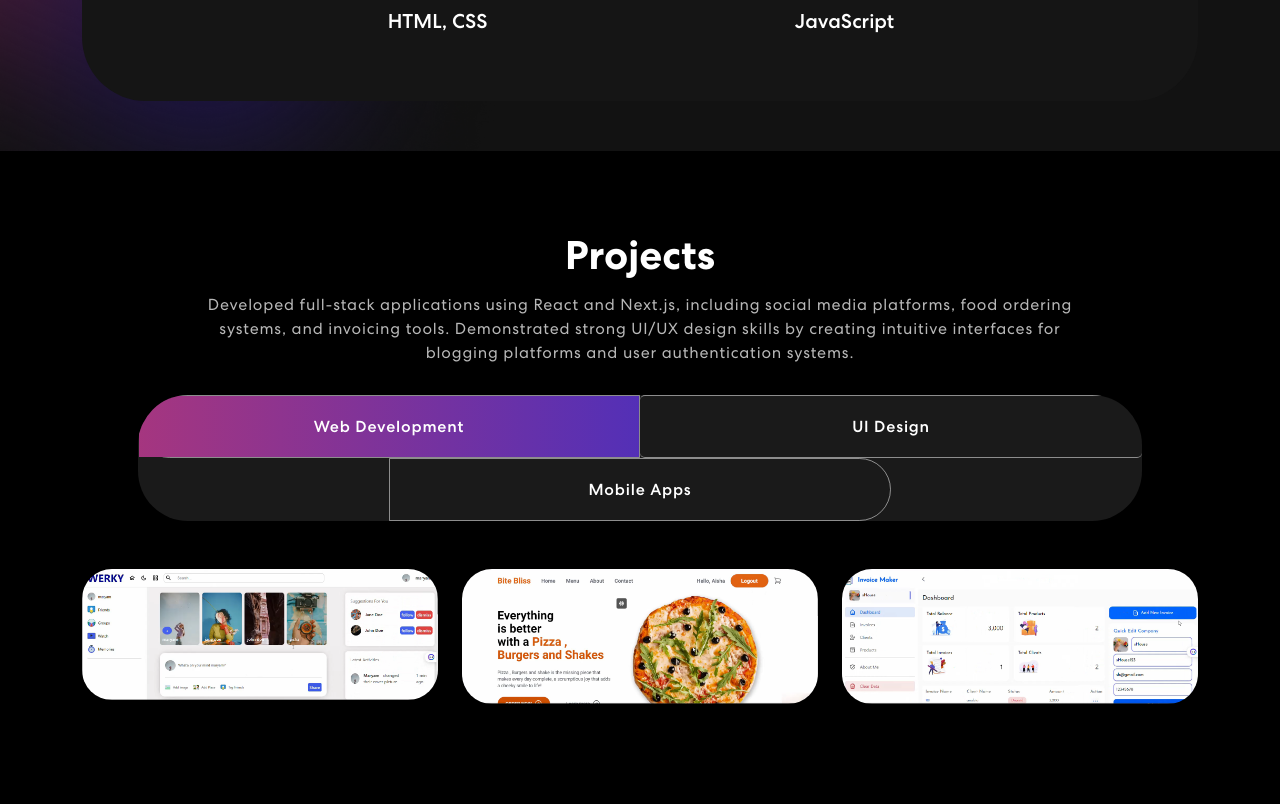
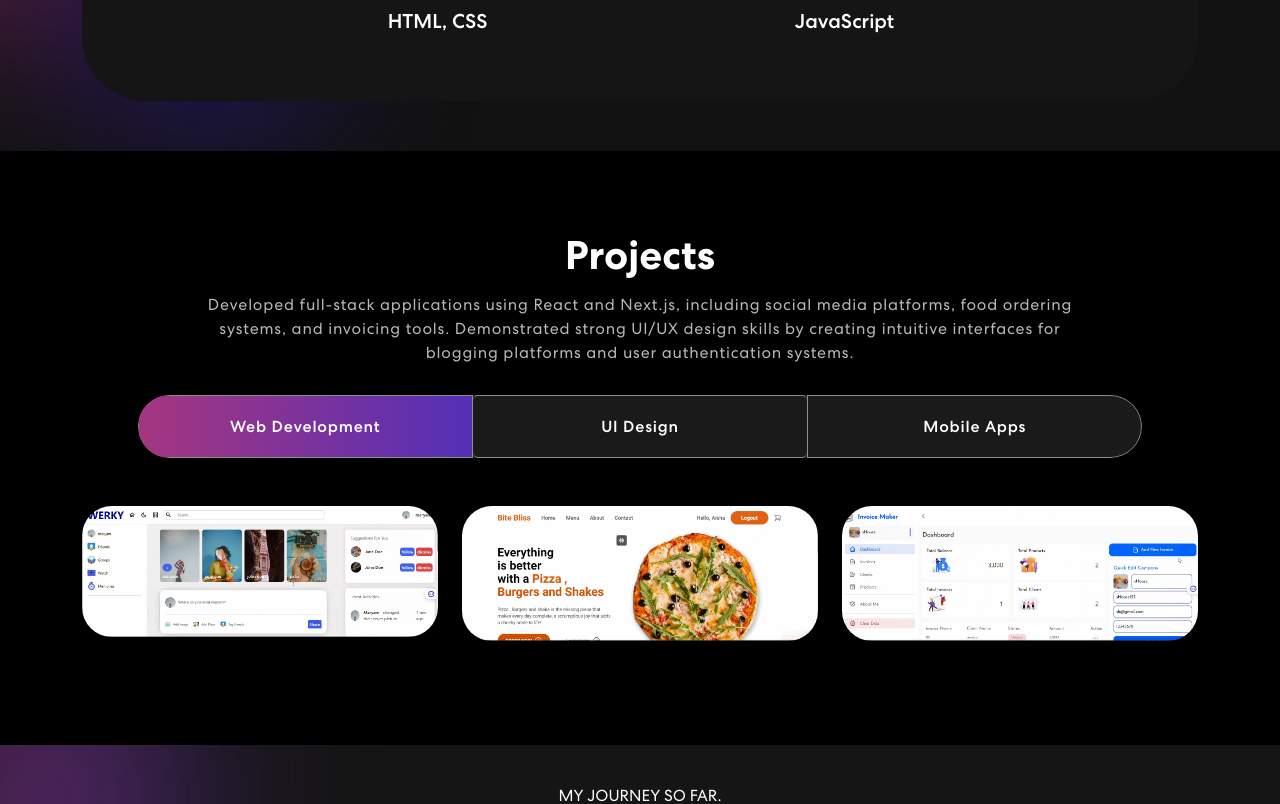
Before and after one commit to aishajaweria/AishaPortfolio, a React (Create React App) app: page / in a window 1280 px wide. Shown: the part 1463-2267 px from the top of the page. Built offline with nearby package versions, Linux system fonts and the light colour scheme.

Commit message:
updating css

```diff
--- a/src/App.css
+++ b/src/App.css
@@ -373,7 +373,7 @@ nav.navbar .navbar-toggler[aria-expanded="true"] .navbar-toggler-icon {
   overflow: hidden;
 }
 .project .nav.nav-pills .nav-item {
-  width: 50%;
+  width: 33.333%;
 }
 .project .nav.nav-pills .nav-link {
   background-color: transparent;
```
